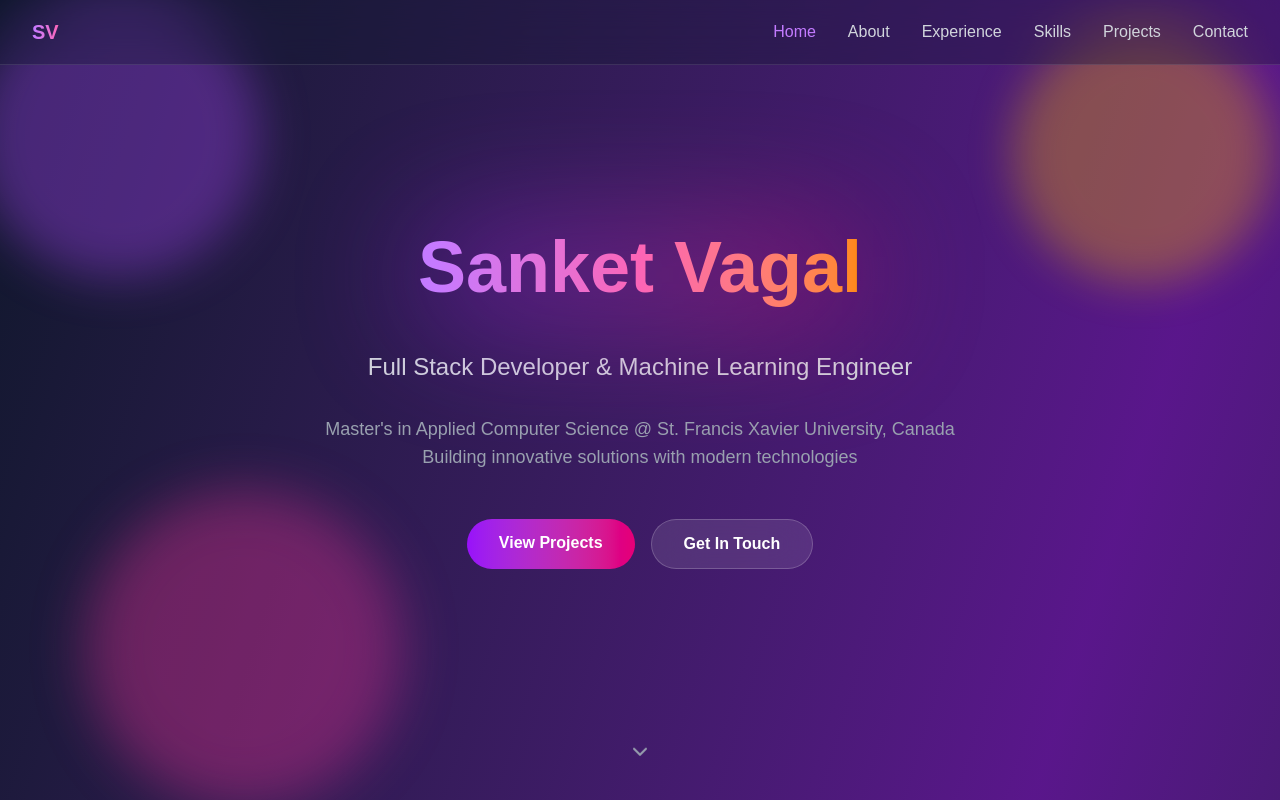
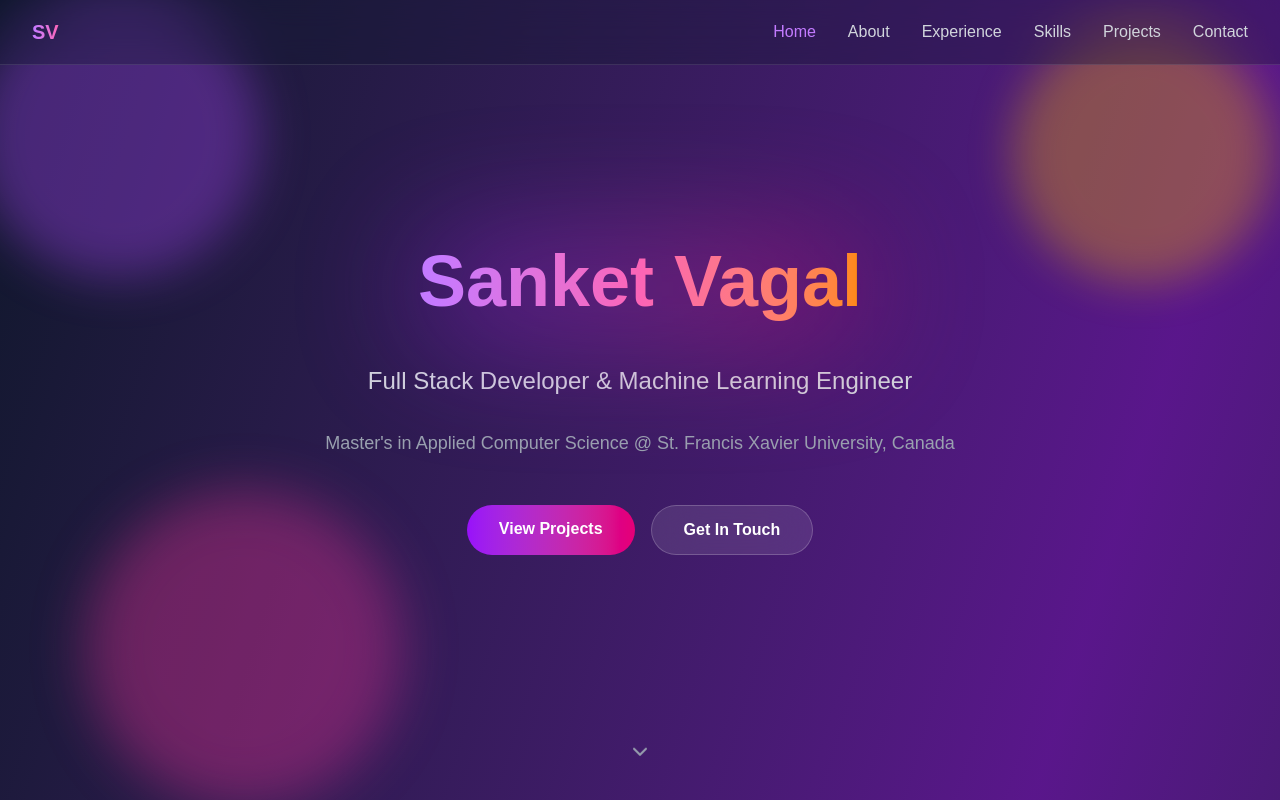
Before and after one commit to sanketvagal/portfolio, a Next.js app: page / in a window 1280 px wide. Shown: the top 800 px of the page. Built offline with nearby package versions, Linux system fonts and the light colour scheme.

Commit message:
Refine education description in Portfolio component by removing redundant text

```diff
--- a/src/components/Portfolio.jsx
+++ b/src/components/Portfolio.jsx
@@ -235,8 +235,7 @@ const Portfolio = () => {
           </p>
           <p className="text-lg text-gray-400 mb-12 max-w-2xl mx-auto">
             Master's in Applied Computer Science @ St. Francis Xavier
-            University, Canada Building innovative solutions with modern
-            technologies
+            University, Canada
           </p>
           <div className="flex flex-wrap justify-center gap-4">
             <a
```
